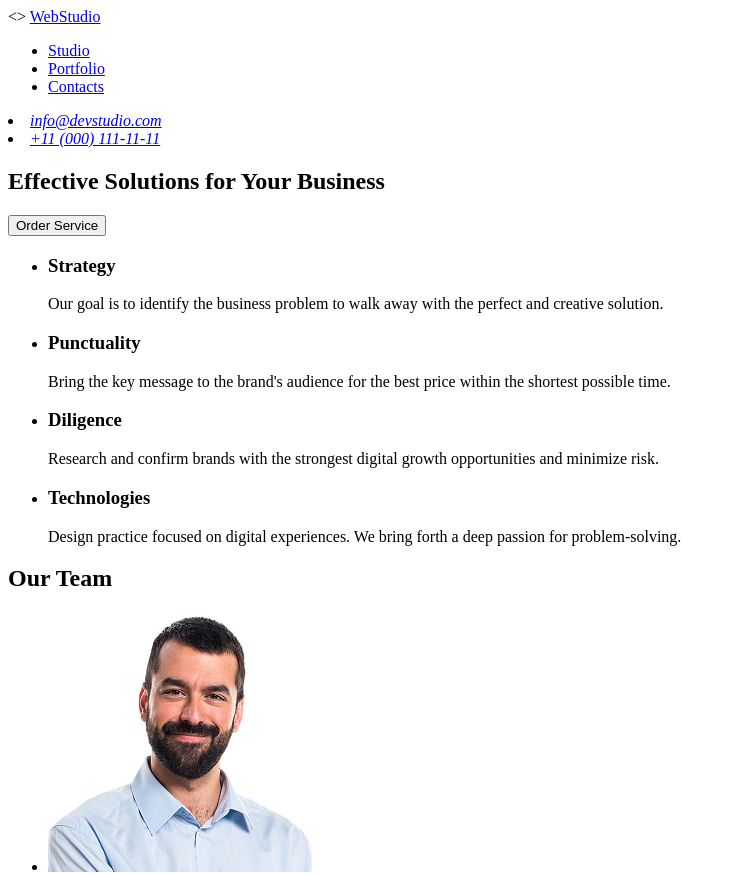
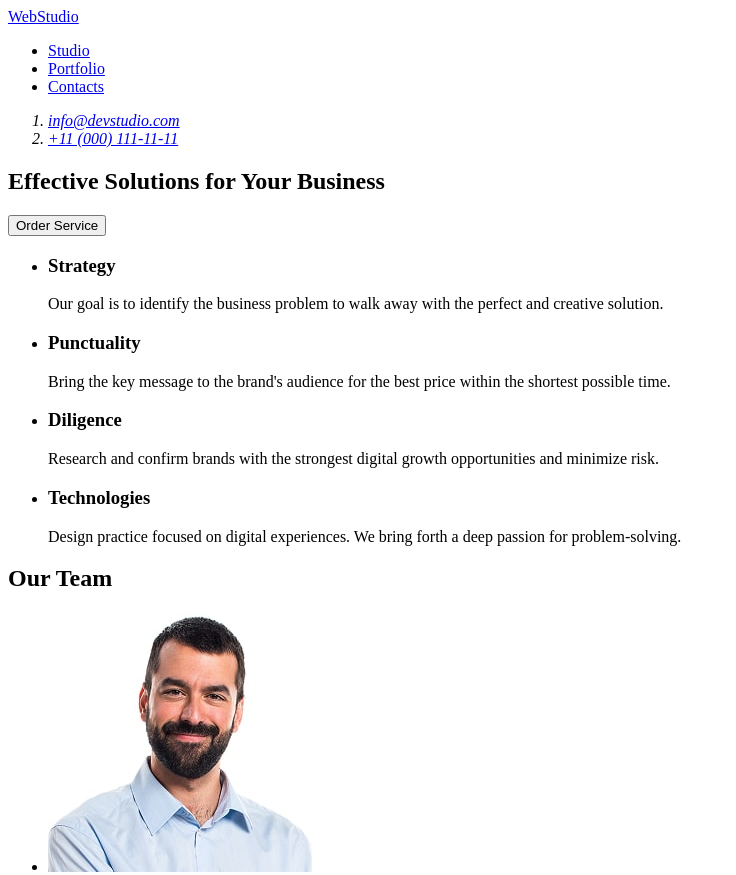
Before and after one commit to Anhelina-Martynishyna/goit-markup-hw-01, a plain HTML site: page index.html in a window 1280 px wide. Shown: the top 875 px of the page, without its empty margins (0-736 px from the left). Drawn offline with Linux system fonts and the light colour scheme.

Commit message:
Initial commit

```diff
--- a/index.html
+++ b/index.html
@@ -8,21 +8,20 @@
 
   <body>
     <header>
-      <>
-      <a href="./index.html">WebStudio</a>
       <nav>
+        <a href="./index.html">WebStudio</a>
         <ul>
           <li><a href="content">Studio</a></li>
           <li><a href="content">Portfolio</a></li>
           <li><a href="content">Contacts</a></li>
         </ul>
       </nav>
-      <address
-          <ol>
-            <li><a href="mailto:info@devstudio.com">info@devstudio.com</a></li>
-            <li><a href="tel:+110001111111">+11 (000) 111-11-11</a></li>
-          </ol>
-      </address
+      <address>
+        <ol>
+          <li><a href="mailto:info@devstudio.com">info@devstudio.com</a></li>
+          <li><a href="tel:+110001111111">+11 (000) 111-11-11</a></li>
+        </ol>
+      </address>
     </header>
     <main>
       <section>
```
